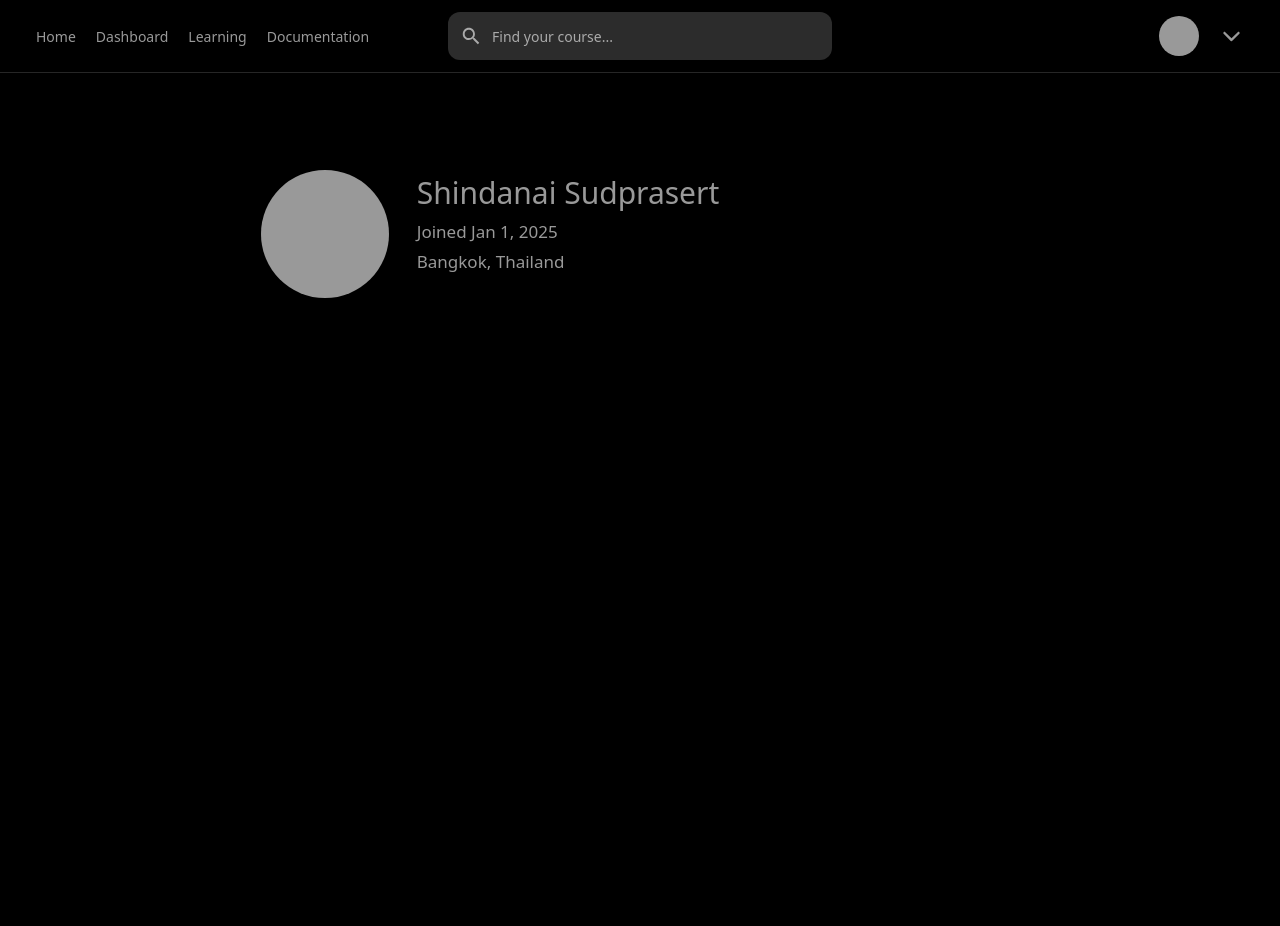
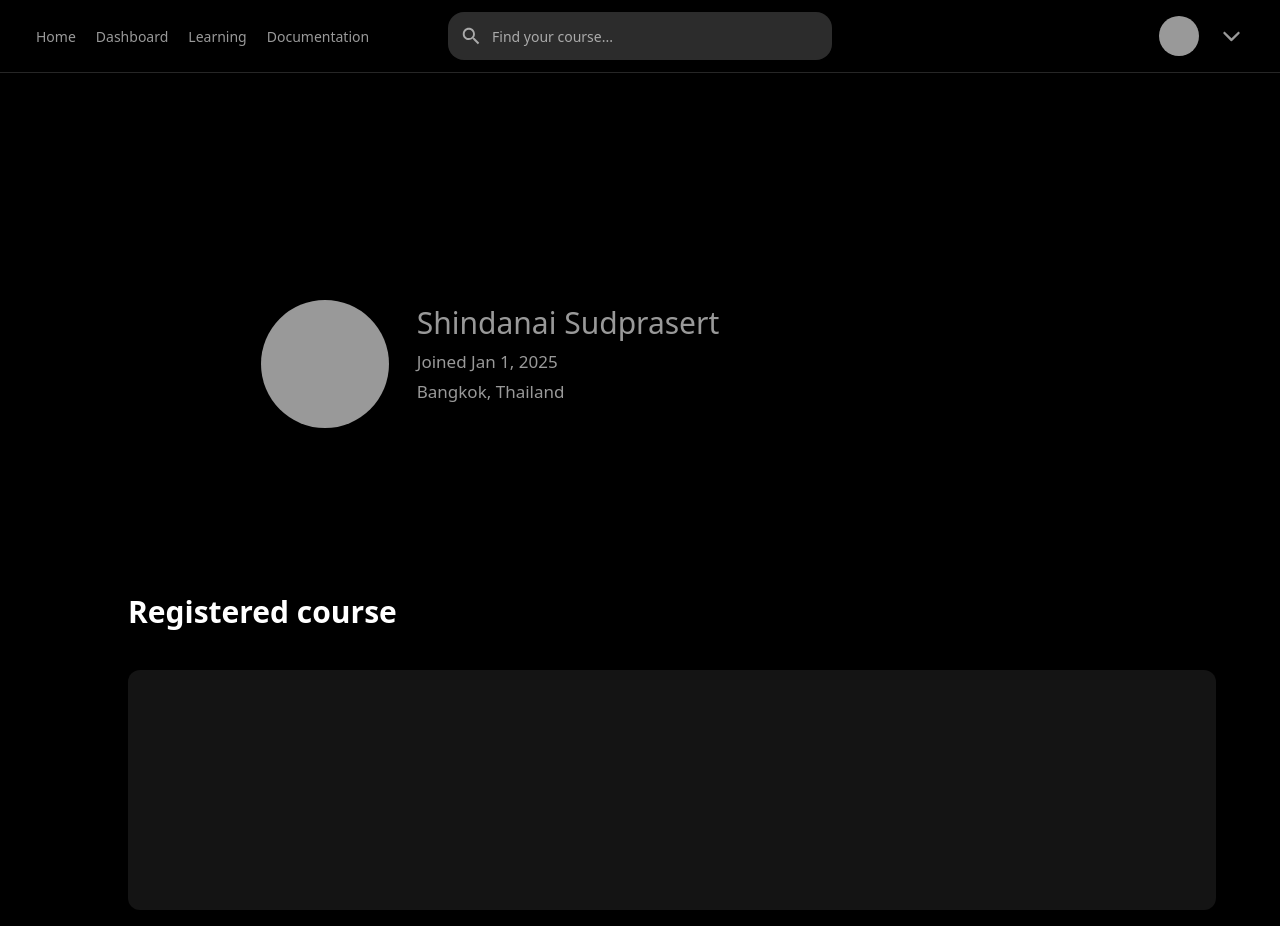
Before and after one commit to fiddleswe/directed-project, a React (Create React App) app: page / in a window 1280 px wide. Before the commit the page ends 800 px from the top, so only its background shows below. Built offline with nearby package versions, Linux system fonts and the light colour scheme.

Commit message:
ux/ui update and additional features

```diff
--- a/src/pages/home/Layout.jsx
+++ b/src/pages/home/Layout.jsx
@@ -2,14 +2,12 @@ import Nav from "./Nav";
 import Header from "./Header";
 import Main from "./Main";
 
-export default function Home() {
+export default function HomeLayout() {
   return (
-    <div className="flex flex-col gap-4 pt-[170px]">
+    <div className="flex flex-col gap-4 pt-[300px]">
       <Nav />
       <Header />
       <Main />
     </div>
   );
 }
-
- ".pages/home/Layout"
--- a/src/pages/home/Main.jsx
+++ b/src/pages/home/Main.jsx
@@ -1,8 +1,15 @@
 import React from "react";
 
+const mainClass =
+  "flex flex-col gap-4 pt-[150px] font-normal text-white";
+
 export default function main() {
-    return (
-        <main>
-        </main>
-    );
+  return (
+    <main className={`${mainClass}`}>
+      <div>
+        <h1 className="ml-32 text-3xl font-bold">Registered course</h1>
+      </div>
+      <div className="mb-4 ml-32 mt-6 h-[30vh] w-[85%] rounded-xl bg-[#141414]"></div>
+    </main>
+  );
 }
--- a/src/pages/home/Nav.jsx
+++ b/src/pages/home/Nav.jsx
@@ -4,9 +4,9 @@ import { IoIosArrowDown } from "react-icons/io";
 
 const iconClass = "absolute left-3 top-1/2 -translate-y-1/2 text-[22px] text-white text-opacity-60";
 const navClass = "left-0 top-0 z-50 w-full border-b-[1.5px] border-white/15 bg-black p-4 shadow-md";
-const ulClass = "flex items-center justify-start gap-5 text-[14px] font-medium text-white text-opacity-60 ml-5";
-const inputClass = "placeholder-white/60 text-white bg-[#2C2C2C] w-96 h-12 rounded-xl pl-11";
-const searchClass = "text-sm font-medium text-white text-opacity-60";
+const ulClass = "flex items-center justify-start gap-5 text-[14px] font-normal text-white text-opacity-60 ml-5";
+const inputClass = "placeholder-white/60 text-white bg-[#2C2C2C] w-96 h-12 rounded-2xl pl-11 font-normal";
+const searchClass = "text-sm font-normal text-white text-opacity-60";
 
 export default function nav() {
   return (
```
